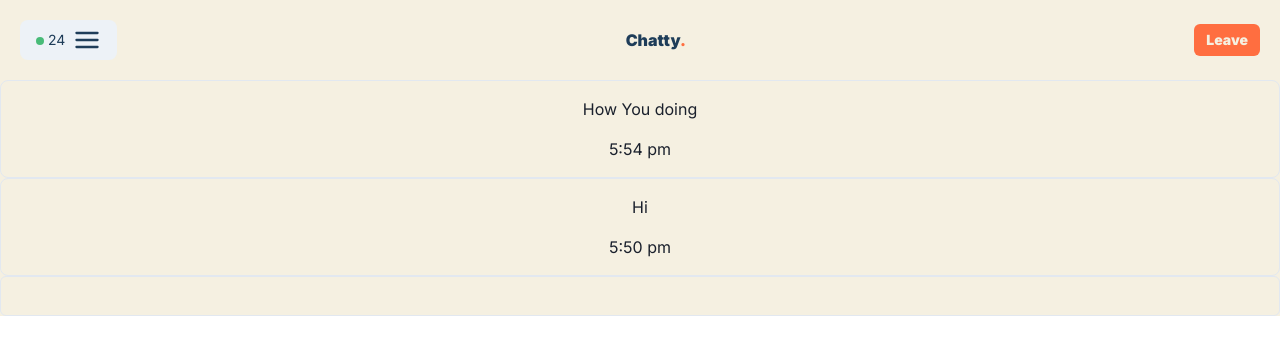
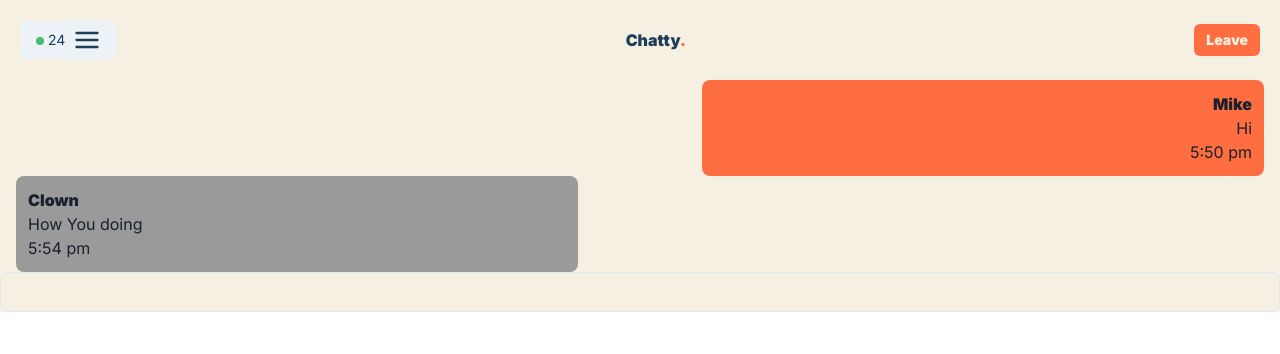
Before and after one commit to EmmanuelisongDev/chatty, a React (Vite) app in the folder client/: page /chatroom in a window 1280 px wide. Shown: the top 354 px of the page. Built offline with nearby package versions, Linux system fonts and the light colour scheme.

Commit message:
Implemented ChatBox.tsx

```diff
--- a/client/src/components/ChatBox.tsx
+++ b/client/src/components/ChatBox.tsx
@@ -1,12 +1,17 @@
-import { Box,Text, VStack } from "@chakra-ui/react";
+import { Box,Flex,Text, VStack } from "@chakra-ui/react";
 
 export default function ChatBoxSender() {
   return (
-    <Box p={4} borderWidth="1px" borderRadius="lg">
-      <VStack spacing={4}>
+    <Box    display='flex' w='100%'   borderRadius="lg"  justifyContent='flex-end'   >
+
+      <Flex p={3}  w='45%' textAlign='end'  flexDirection='column' borderRadius="lg" bgColor='brand.50' justifyContent='flex-end'  >
+
+        <Text fontWeight='black'  >Mike</Text>
       <Text>Hi</Text>
       <Text>5:50 pm</Text>
-      </VStack>
+      </Flex>
+
+
     </Box>
 
   )
@@ -16,11 +21,17 @@ export default function ChatBoxSender() {
 
 export function ChatBoxReceiver() {
   return (
-    <Box p={4} borderWidth="1px" borderRadius="lg" maxHeight="300px" overflowY="auto">
-    <VStack spacing={4}>
+
+    <Box    display='flex' w='100%'   borderRadius="lg"  justifyContent='flex-start'   >
+
+    <Flex  p={3}  w='45%' textAlign='start'  flexDirection='column' borderRadius="lg" bgColor='brand.300'justifyContent='flex-start'  >
+
+    <Text fontWeight='black'>Clown</Text>
      <Text>How You doing</Text>
      <Text>5:54 pm</Text>
-    </VStack>
+    </Flex>
+
+
   </Box>
   )
 }
--- a/client/src/components/Navbar.tsx
+++ b/client/src/components/Navbar.tsx
@@ -76,10 +76,6 @@ export default function Navbar() {
       Leave
     </Button>
 
-
-
-
-
       </Flex>
 
 
--- a/client/src/pages/ChatRoom.tsx
+++ b/client/src/pages/ChatRoom.tsx
@@ -1,19 +1,22 @@
 import ChatBoxSender, { ChatBoxReceiver } from '../components/ChatBox';
 import Navbar from '../components/Navbar';
-import { Box, Input } from '@chakra-ui/react';
+import { Box,  Input } from '@chakra-ui/react';
 const ChatRoom: React.FC = () => {
 
 
   return (
-    <div className="chat-room">
+    <Box as='div' bg="brand.200">
       <Navbar />
-      <Box>
+      <Box mx={4} >
+
+
+        <ChatBoxSender/>
         <ChatBoxReceiver/>
-        <ChatBoxSender/>
+
 
       </Box>
       <Input/>
-    </div>
+    </Box>
   );
 };
 
```
